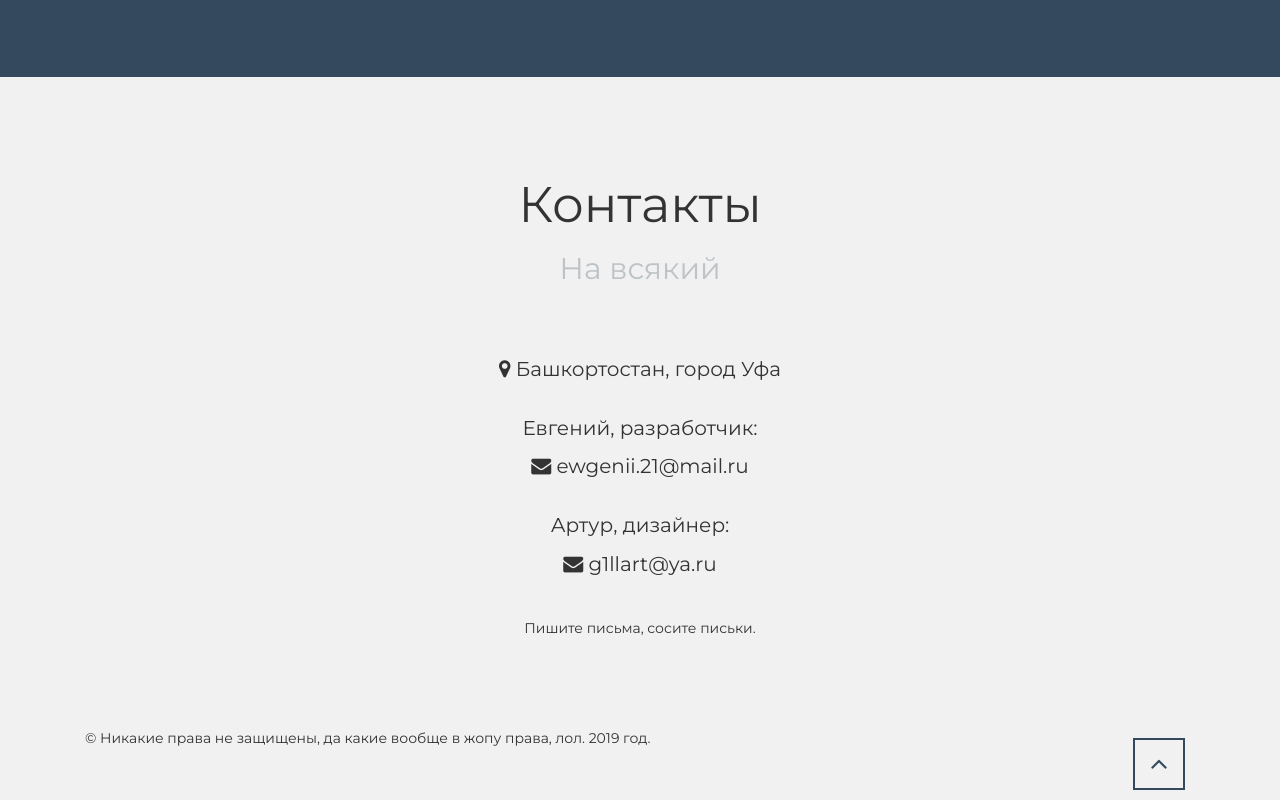
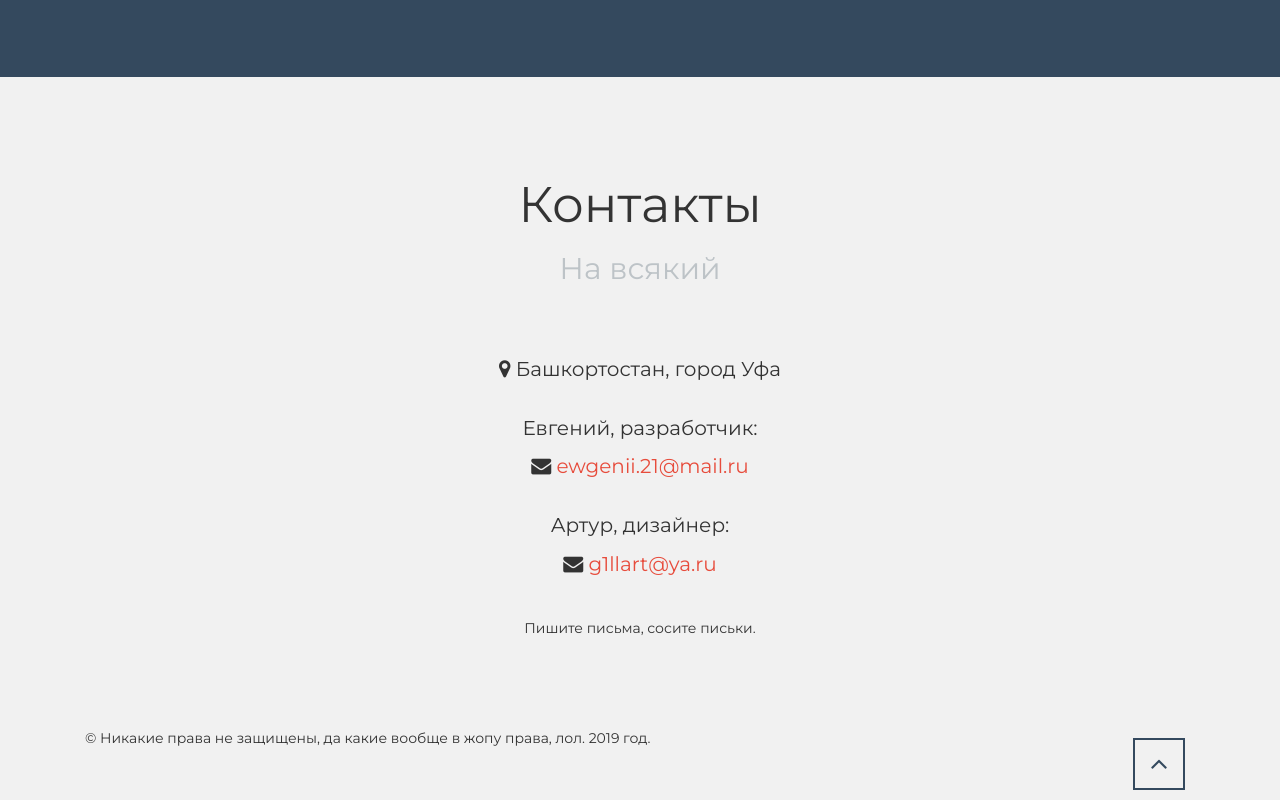
Before and after one commit to Ewgenii/fact, a plain HTML site: page index.html in a window 1280 px wide. Shown: the part 3274-4074 px from the top of the page. Drawn offline with Linux system fonts and the light colour scheme.

Commit message:
На почту можно писать, хаха

```diff
--- a/index.html
+++ b/index.html
@@ -252,10 +252,10 @@
         <p><i class="fa fa-map-marker"></i> Башкортостан, город Уфа</p>
         <br>
         <p>Евгений, разработчик:</p>
-        <p><i class="fa fa-envelope"></i> ewgenii.21@mail.ru</p>
+        <p><i class="fa fa-envelope"></i> <a href="mailto:ewgenii.21@mail.ru?subject=Обращение по поводу приложения/бота факторизации чисел">ewgenii.21@mail.ru</a></p>
         <br>
         <p>Артур, дизайнер:</p>
-        <p><i class="fa fa-envelope"></i> g1llart@ya.ru</p>
+        <p><i class="fa fa-envelope"></i> <a href="mailto:g1llart@ya.ru?subject=Обращение по поводу дизайна приложения/бота факторизации чисел">g1llart@ya.ru</a></p>
     </div>
 
     <p>
```
